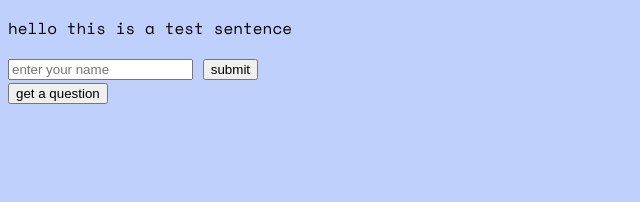
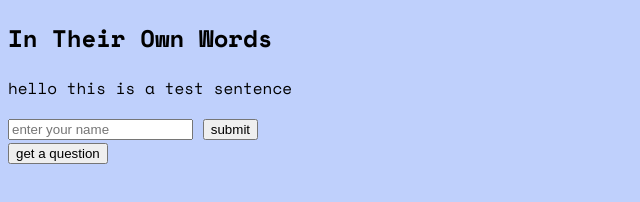
Before and after one commit to mishkaonline/connections-project-2, a website: page public/index.html in a window 1280 px wide. Shown: the whole page, without its empty margins (0-640 px from the left). Drawn offline with nearby package versions, Linux system fonts and the light colour scheme; no server answers.

Commit message:
Doing some HTML prep
to let us hide the registration section and old questions

```diff
--- a/public/index.html
+++ b/public/index.html
@@ -13,12 +13,27 @@
 </head>
 
 <body>
-    <p>hello this is a test sentence</p>
-    <div>
-        <input id="name-field" type="text" placeholder="enter your name"></input>
-        <button id="submit-button">submit</button>
-    </div>
-    <button id="get-question">get a question</button>
+
+    <!-- Timer, Question Counter and Scoreboard all go here. Can use flex or grid
+    <section id="scoreboard">
+        div#question-counter
+        div#timer
+        div#scoreboard
+
+    </section> -->
+    <section id="intro" class="container">
+        <h1>In Their Own Words</h1>
+        <p>hello this is a test sentence</p>
+        <div id="sign-up">
+            <input id="name-field" type="text" placeholder="enter your name"></input>
+            <button id="submit-button">submit</button>
+        </div>
+    </section>
+
+    <section id="quiz">
+        <button id="get-question">get a question</button>
+    </section>
+
     <script type="text/javascript" src="/socket.io/socket.io.js"></script>
     <script src="app.js"></script>
 </body>
```
Also changed, not shown: index.js (+7 -3 lines).
